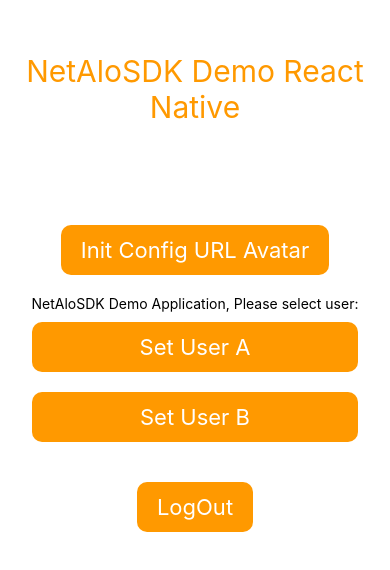
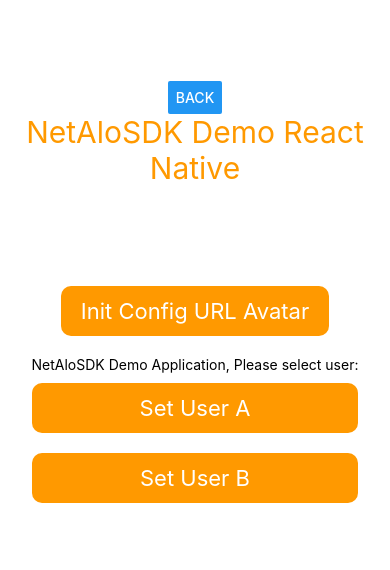
Before and after one commit to Netacom-NetAlo/NetAloSDK-ReactNative-Demo, a React Native app: screen / in a window 390 px wide. Shown: the part 120-690 px from the top of the page. Built offline with nearby package versions, Linux system fonts and the light colour scheme.

Commit message:
update code.

```diff
--- a/App.js
+++ b/App.js
@@ -24,6 +24,7 @@ const { NetAloSDK } = NativeModules;
 const App = () => {
   const [text, onChangeText] = React.useState("Useless Text");
   const [isProduction, setProduction] = useState(true);
+  const [isSelect, setIsSelect] = useState(false);
   const [shouldShowA, setShouldShowA] = useState(false);
   const [shouldShowB, setShouldShowB] = useState(false);
   OneSignal.setLogLevel(6, 0);
@@ -32,6 +33,7 @@ const App = () => {
   return (
     <SafeAreaView style={{ flex: 1 }}>
       <View style={styles.container}>
+        <Button style={[styles.button]} title="Back" onPress={() => { setIsSelect(false) }} />
         <Text style={styles.bigtitle}>NetAloSDK Demo React Native</Text>
         <View style={styles.marginTitle} />
         <TouchableOpacity
@@ -41,7 +43,7 @@ const App = () => {
           }}>
           <Text style={styles.title}>Init Config URL Avatar</Text>
         </TouchableOpacity>
-        {!shouldShowA && !shouldShowB ? (
+        {!isSelect ? (
           <View>
             <View style={styles.margin} />
             <Text>NetAloSDK Demo Application, Please select user:</Text>
@@ -50,44 +52,45 @@ const App = () => {
               style={[styles.button]}
               onPress={() => {
                 NetAloSDK.setUser(
-                  isProduction ? "1407374889139870" : "3096224744861880",
-                  isProduction ? "9ce5b30f0a2293b7af08174579fd841b0ab4dc7e" : "30800694eff3b59a05141b12ea1345df3e295e68",
+                  isProduction ? "3096224744879971" : "3096224744861880",
+                  isProduction ? "dd2afde0c67e1ec276d7110ece8078e95c7417f9" : "30800694eff3b59a05141b12ea1345df3e295e68",
                   "Trần Bảo Ngân",
                   "Attachments/f91f5ef2-fa03-4d73-b549-60b6ca3c90a0_332CF1D4-8681-4EAF-9EC7-5BB42E8AF5EF.jpg",
                   "XX",
                   "+84969143732",
                   true
                 );
+                setIsSelect(true);
+                setShouldShowA(false);
                 setShouldShowB(!shouldShowB);
               }}
             >
               <Text style={styles.title}>Set User A</Text>
             </TouchableOpacity>
-
             <View style={styles.margin} />
             <TouchableOpacity
               style={[styles.button]}
               onPress={() => {
                 NetAloSDK.setUser(
-                  isProduction ? "1407374883553294" : "3096224744861878",
-                  isProduction ? "fe18990723e60652fe0c530e38d4373b9c4fdf5e" : "653e091fe8c837055d91d8434fb9f5cd70473cf7",
+                  isProduction ? "3096224744879965" : "3096224744861878",
+                  isProduction ? "2ec9983d9b5b80b462534ffc5c2c50132892f4bc" : "653e091fe8c837055d91d8434fb9f5cd70473cf7",
                   "Nguyễn Phú Hải Phong",
                   "Attachments/f91f5ef2-fa03-4d73-b549-60b6ca3c90a0_332CF1D4-8681-4EAF-9EC7-5BB42E8AF5EF.jpg",
                   "XX",
                   "+84969143732",
                   true
                 );
+                setIsSelect(true);
                 setShouldShowA(!shouldShowA);
+                setShouldShowB(false);
               }}
             >
               <Text style={styles.title}>Set User B</Text>
             </TouchableOpacity>
           </View>
         ) : null}
-
         <View style={styles.margin} />
-
-        {shouldShowA || shouldShowB ? (
+        {isSelect && (shouldShowA || shouldShowB) ? (
           <View>
             <TouchableOpacity
               style={[styles.button]}
@@ -98,7 +101,7 @@ const App = () => {
             <View style={styles.margin} />
           </View>
         ) : null}
-        {shouldShowA || shouldShowB ? (
+        {isSelect && (shouldShowA || shouldShowB) ? (
           <View>
             <TouchableOpacity
               style={[styles.button]}
@@ -109,12 +112,12 @@ const App = () => {
             <View style={styles.margin} />
           </View>
         ) : null}
-        {shouldShowA ? (
+        {isSelect && shouldShowA ? (
           <TouchableOpacity
             style={[styles.button]}
             onPress={() =>
               NetAloSDK.openChatWithUser(
-                isProduction ? "1407374889139870" : "3096224744861880",
+                isProduction ? "3096224744879971" : "3096224744861880",
                 "Trần Bảo Ngân",
                 "Attachments/f91f5ef2-fa03-4d73-b549-60b6ca3c90a0_332CF1D4-8681-4EAF-9EC7-5BB42E8AF5EF.jpg",
                 "toan@gmail.com",
@@ -125,23 +128,23 @@ const App = () => {
             <Text style={styles.title}>Open Chat With User</Text>
           </TouchableOpacity>
         ) : null}
-
-        {shouldShowB ? (
+        {isSelect && shouldShowB ? (
           <TouchableOpacity
             style={[styles.button]}
             onPress={() =>
               NetAloSDK.openChatWithUser(
-                isProduction ? "1407374883553294" : "3096224744861878",
+                isProduction ? "3096224744879965" : "3096224744861878",
                 "Nguyễn Phú Hải Phong",
                 "Attachments/f91f5ef2-fa03-4d73-b549-60b6ca3c90a0_332CF1D4-8681-4EAF-9EC7-5BB42E8AF5EF.jpg",
                 "toan@gmail.com",
                 "0333332093"
               )
-            }
-          >
+            } >
             <Text style={styles.title}>Open Chat With User</Text>
           </TouchableOpacity>
         ) : null}
+        {isSelect && (shouldShowA || shouldShowB) ? (
+          <View>
             <View style={styles.margin} />
             <TouchableOpacity
               style={[styles.button]}
@@ -151,13 +154,8 @@ const App = () => {
               <Text style={styles.title}>LogOut</Text>
             </TouchableOpacity>
             <View style={styles.margin} />
-        {/* <TouchableOpacity
-              style={[styles.button]}
-              onPress={() => {
-                navigation.goBack()
-              }}>
-               <Text style={styles.title}>Back</Text>
-            </TouchableOpacity> */}
+          </View>
+        ) : null}
       </View>
     </SafeAreaView>
   );
```
Also changed, not shown: 4 other files (tests, documents, lock files or other folders). Lines whose indentation alone changed are shown as unchanged.
